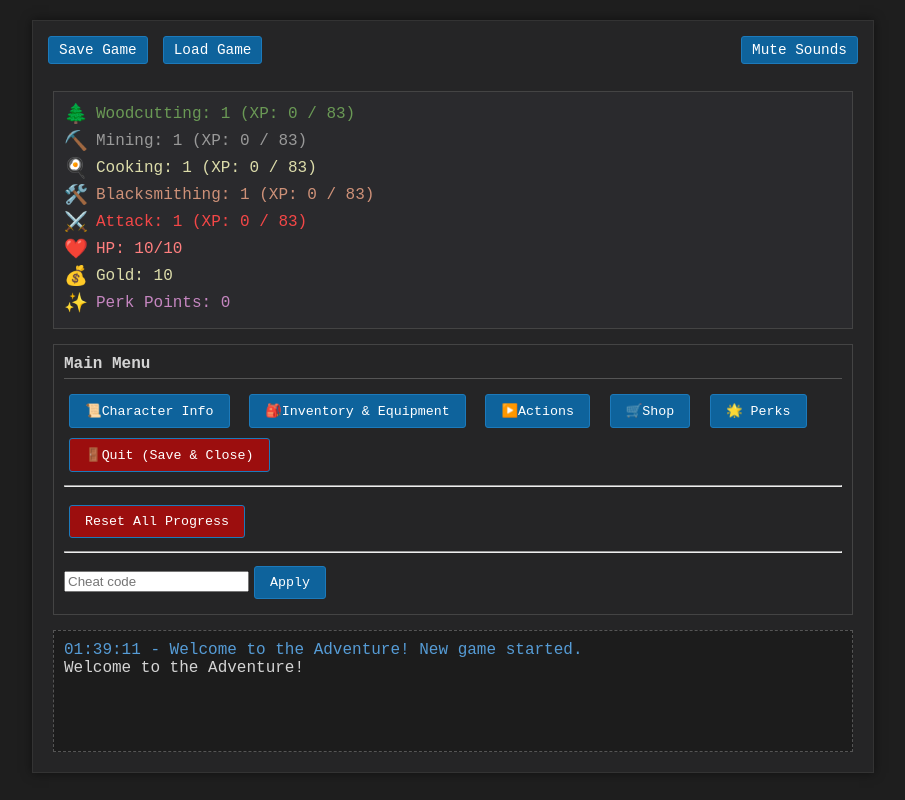
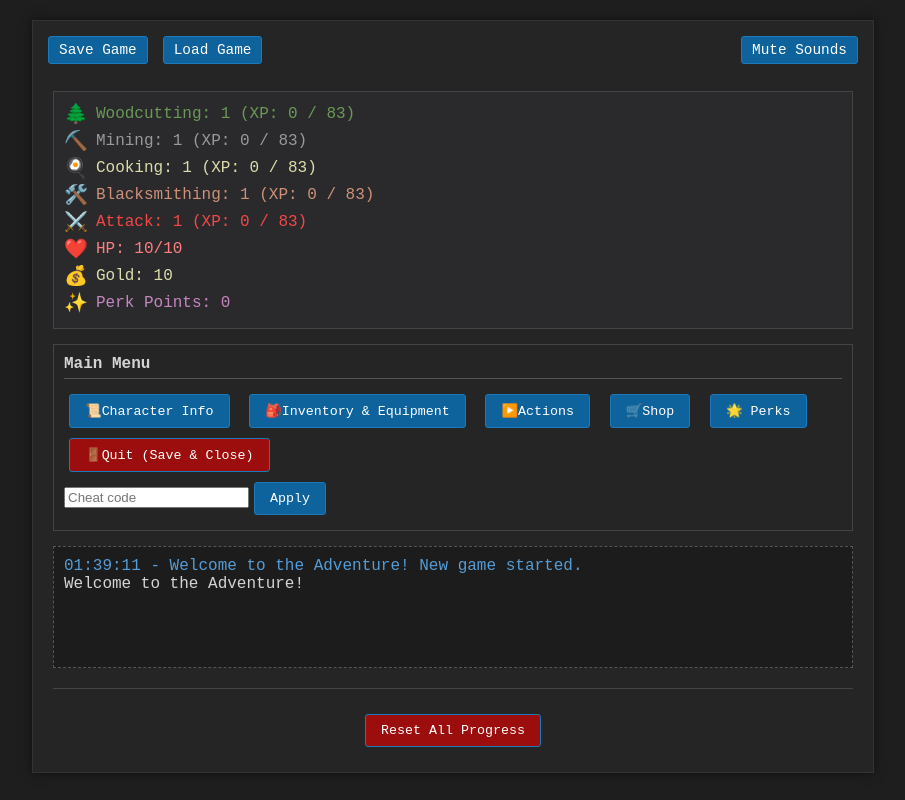
Before and after one commit to BullSupreme/GitRuneText, a plain HTML site: page index.html in a window 1280 px wide. Shown: the whole page, without its empty margins (187-1092 px from the left). Drawn offline with Linux system fonts and the light colour scheme.

Commit message:
Update index.html

```diff
--- a/index.html
+++ b/index.html
@@ -224,9 +224,6 @@
             <button onclick="showShopMenu()">🛒Shop</button>
             <button onclick="showPerkTreeMenu()">🌟 Perks</button>
             <button class="red" onclick="quitGame()">🚪Quit (Save & Close)</button>
-            <hr>
-            <button class="red" style="margin-top: 10px;" onclick="confirmResetGame()">Reset All Progress</button>
-            <hr>
             <div><input type="text" id="cheat-input" placeholder="Cheat code"><button onclick="applyCheat()">Apply</button></div>
         </div>
 
@@ -381,6 +378,10 @@
 
 
         <div class="log-area" id="log-area">Welcome to the Adventure!</div>
+
+        <div style="text-align: center; padding-top: 20px; border-top: 1px solid #444; margin-top:20px;">
+            <button class="red" onclick="confirmResetGame()">Reset All Progress</button>
+        </div>
     </div>
 
     <script>
```
